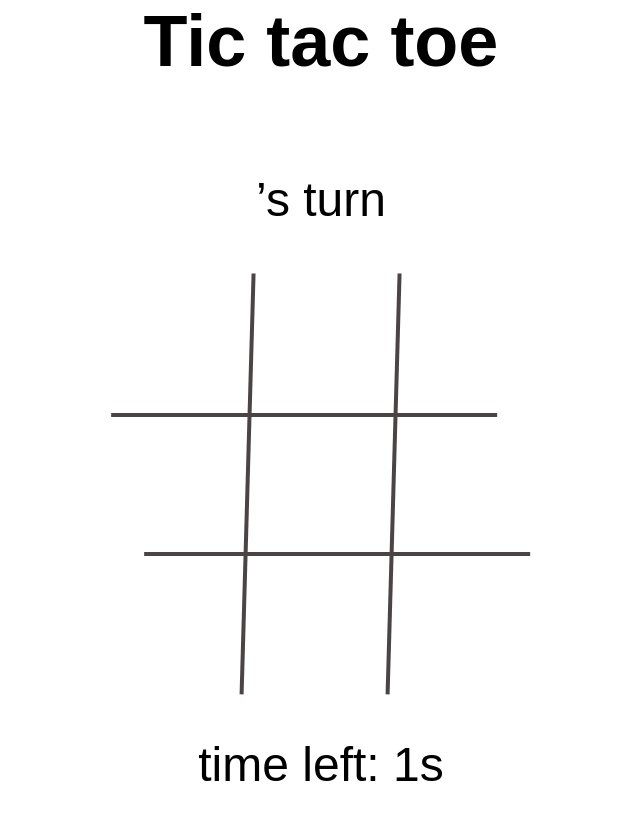
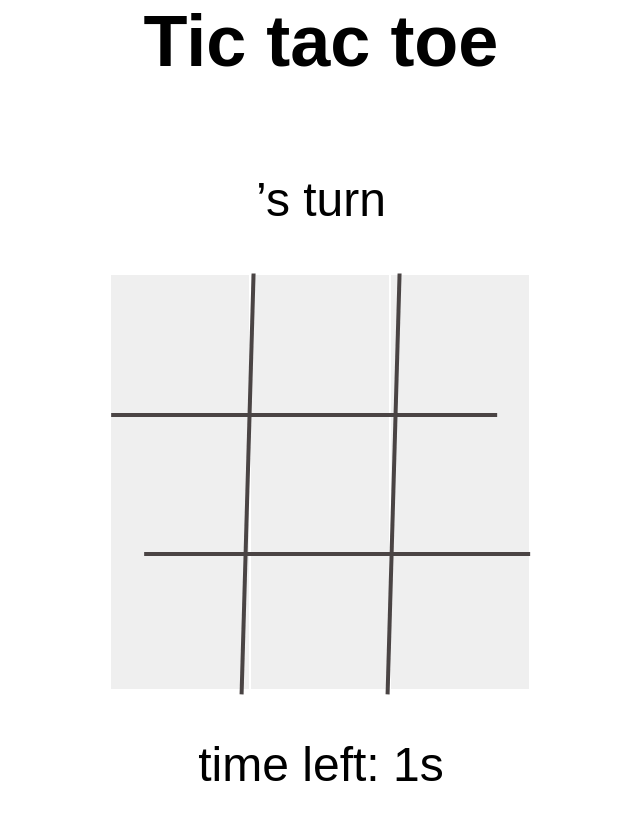
Before and after one commit to voromahery/tic-tac-toe, a React (Create React App) app: page / in a window 1280 px wide. Both pictures are taken after a click on the button "Start". Shown: the top 820 px of the page, without its empty margins (319-959 px from the left). Built offline with nearby package versions, Linux system fonts and the light colour scheme.

Commit message:
Adds an item in each cells

```diff
--- a/src/App.css
+++ b/src/App.css
@@ -14,6 +14,7 @@ margin: auto;
 
 button, .cell {
   cursor: pointer;
+  border: none;
 }
 
 .board, input, .started-wrapper {
@@ -54,7 +55,7 @@ input::-webkit-inner-spin-button {
   margin-bottom: 24.32px;
  }
 
-.time-limit, .player-option{
+.time-limit, .player-option, .cell{
   display: flex;
   align-items: center;
 }
@@ -109,10 +110,13 @@ input::-webkit-inner-spin-button {
  }
 
  .cell {
-   display: block;
-   height: 138px;
-   max-width: 138px;
+  height: 138px;
+  max-width: 138px;
  }
+
+.cell img {
+  margin-left: 20px;
+}
 
  .horizontal-border, .vertical-border {
   display: block;
--- a/src/pages/StartedGame.tsx
+++ b/src/pages/StartedGame.tsx
@@ -1,14 +1,12 @@
 import React, {useEffect, useState} from "react";
 import {useAppSelector, useAppDispatch} from '../app/hooks';
 import {newPlayer} from '../features/addPlayer'
-// import { newSecondPlayer} from '../features/addSecondPlayer'
+import { newSecondPlayer} from '../features/addSecondPlayer'
 import {gameTimer} from '../features/timer'
- import {start} from '../features/startScreenSlice'
-// 0 | 1 | 2
-// ---+---+---
-//  3 | 4 | 5
-// ---+---+---
-//  6 | 7 | 8
+import {start} from '../features/startScreenSlice'
+import cross from '../images/cross.svg'
+import circle from '../images/circle.svg'
+
 // Possibility to win
 //[0, 1, 2]
 //[3, 4, 5]
@@ -20,18 +18,60 @@ import {gameTimer} from '../features/timer'
 
 //[6, 4, 2]
 //[0, 4, 8]
+
 export default function StartedGame(){
     const dispatch = useAppDispatch();
     const firstPlayer = useAppSelector(newPlayer);
-    // const secondPlayer = useAppSelector(newSecondPlayer);
+    const secondPlayer = useAppSelector(newSecondPlayer);
     const timer = useAppSelector(gameTimer)
     const [countDown, setCountDown] = useState(timer)
+    const circlePiece = <img src={circle} alt='circle'/>
+    const crossPiece = <img src={cross} alt='cross'/>
+    const [squares, setSquares] = React.useState(Array(9).fill(null))
+    const [player, setPlayer] = useState(firstPlayer)
+
+    function calculateNextValue(squares:any) {
+        return squares.filter(Boolean).length % 2 === 0 ? crossPiece : circlePiece
+      }
+
+useEffect(() => {
+    if(squares.filter(Boolean).length % 2 === 0){
+        setPlayer(firstPlayer)
+    } else {
+        setPlayer(secondPlayer)
+    }
+}, [player])
+
+    const nextValue = calculateNextValue(squares)
+    // const winner = calculateWinner(squares)
+    // const status = calculateStatus(winner, squares, nextValue)
+
+    function selectSquare(square:any) {
+    //   if (winner || squares[square]) {
+    //     return
+    //   }
+      const squaresCopy = [...squares]
+      squaresCopy[square] = nextValue
+      setSquares(squaresCopy)
+    }
+
+    // function restart() {
+    //   setSquares(Array(9).fill(null))
+    // }
+
+    function renderSquare(i:any) {
+        console.log(squares)
+      return (
+        <button className='cell' onClick={() => selectSquare(i)}>
+          {squares[i]}
+        </button>
+      )
+    }
 
    useEffect(()=>{
     let myInterval = setInterval(() => {
             countDown > 0 && setCountDown(countDown - 1)
         }, 1000)
-
         return ()=> {
             clearInterval(myInterval);
           };
@@ -40,21 +80,21 @@ export default function StartedGame(){
 
     return(
 <div className='started-wrapper'>
-    <p className='player-to-play'>{firstPlayer}’s turn</p>
+    <p className='player-to-play'>{player}’s turn</p>
 <div className='board-container'>
             <div className="vertical-border left"></div>
-            <div data-cell-index="0" className="cell 0"></div>
-            <div data-cell-index="1" className="cell 1"></div>
-            <div data-cell-index="2" className="cell 2"></div>
             <div className="horizontal-border top"></div>
-            <div data-cell-index="3" className="cell 3"></div>
-            <div data-cell-index="4" className="cell 4"></div>
-            <div data-cell-index="5" className="cell 5"></div>
             <div className="horizontal-border down"></div>
-            <div data-cell-index="6" className="cell 6"></div>
-            <div data-cell-index="7" className="cell 7"></div>
-            <div data-cell-index="8" className="cell 8"></div>
             <div className="vertical-border right"></div>
+            {renderSquare(0)}
+        {renderSquare(1)}
+        {renderSquare(2)}
+        {renderSquare(3)}
+        {renderSquare(4)}
+        {renderSquare(5)}
+        {renderSquare(6)}
+        {renderSquare(7)}
+        {renderSquare(8)}
         </div>
         {countDown > 0 ? <p className='remaining-time'>time left: {countDown}s</p> : <button onClick={() => dispatch(start())} className='start-button'>Restart</button>}
 </div>
```
